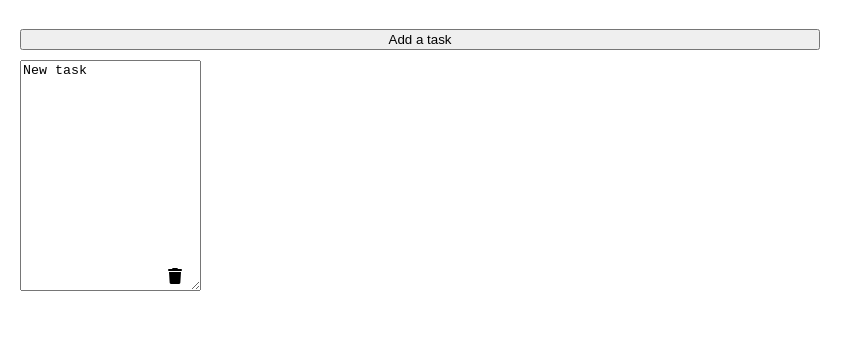
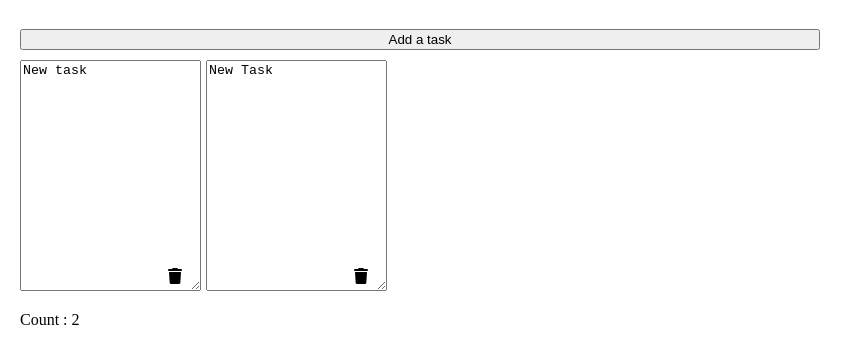
Before and after one commit to Jojoaventurier/TODO, a plain HTML site: page index.html in a window 1280 px wide. Both pictures are taken after a click on the button "Add a task". Shown: the part 61-424 px from the top of the page, without its empty margins (0-863 px from the left). Drawn offline with Linux system fonts and the light colour scheme.

Commit message:
added the displayCount() function to display the count of tasks via counting the number of elements by class name

```diff
--- a/index.html
+++ b/index.html
@@ -6,8 +6,11 @@
     <script src="https://kit.fontawesome.com/de1b6f94aa.js" crossorigin="anonymous"></script>
     <link href="style.css" rel="stylesheet">
     <title>Todo list</title>
+    <script>
+
+    </script>
 </head>
-<body>
+<body onload="displayCount()">
     <div id="wrapper">
 
         <h1>Todo list</h1>
@@ -16,7 +19,7 @@
             <div id="count"></div>
             <button id="btn">Add a task</button>
             <div id="todoCards">
-                <div class="todoCard">
+                <div id="todoCard" class="todoCard">
                     <textarea class="task" maxlength="200" cols="20" rows="15">New task</textarea>
                     <span class="delBtn"><i class="fa-solid fa-trash" aria-hidden="true"></i></span>
                 </div>
@@ -24,6 +27,9 @@
             </div>
 
         </div>
+        <p>Count : <span id="counter"></span></p>
+
+
     </div>
     <script src="main.js"></script>
 </body>
--- a/main.js
+++ b/main.js
@@ -1,11 +1,38 @@
 const addBtn = document.querySelector('#btn');
 const taskCard = document.querySelector(".todoCard");
 const tasksContainer = document.querySelector("#todoCards")
+const delBtn = document.querySelector('.delBtn');
+
+let tasksCount = document.getElementsByClassName("todoCard").length
 
 addBtn.addEventListener('click', addTask); // add a task on click
 
+delBtn.addEventListener('click', function() { // delete degfault task on click
+    deleteTask(taskCard); // target the right task
+});
+
 function addTask () {
-    const newTask = taskCard.cloneNode(true)
+    const newTask = taskCard.cloneNode(true) // clone the task card
+    const newTextArea = newTask.querySelector('.task')
+    const newDelBtn = newTask.querySelector('.delBtn')
 
-console.log(newTask) // clone the task card
+    newTextArea.value = "New Task" // set the new task text to "New Task" // On définit la valeur de la zone de texte afin qu'elle ne soit pas vide
+    newDelBtn.addEventListener('click', function () { // add delete event listener to new task
+        deleteTask(newTask); // target the new task
+        displayCount();
+    });
+    tasksContainer.appendChild(newTask) // append new task to the tasks container
+    displayCount();
+
 }
+
+// on créé la fonction suppression
+function deleteTask(task) {
+    task.remove(); // remove the task
+    displayCount();
+}
+
+function displayCount() {
+    let count = document.getElementsByClassName("todoCard").length;
+    document.getElementById("counter").innerHTML = count;
+    }
--- a/style.css
+++ b/style.css
@@ -6,9 +6,14 @@ body {
     margin: 0 20px;
 
 }
+#todoCards {
+    display: flex;
+    flex-wrap: wrap;
+}
 
 .todoCard {
     position: relative;
+    margin-right: 5px;
 }
 
 #btn {
```
